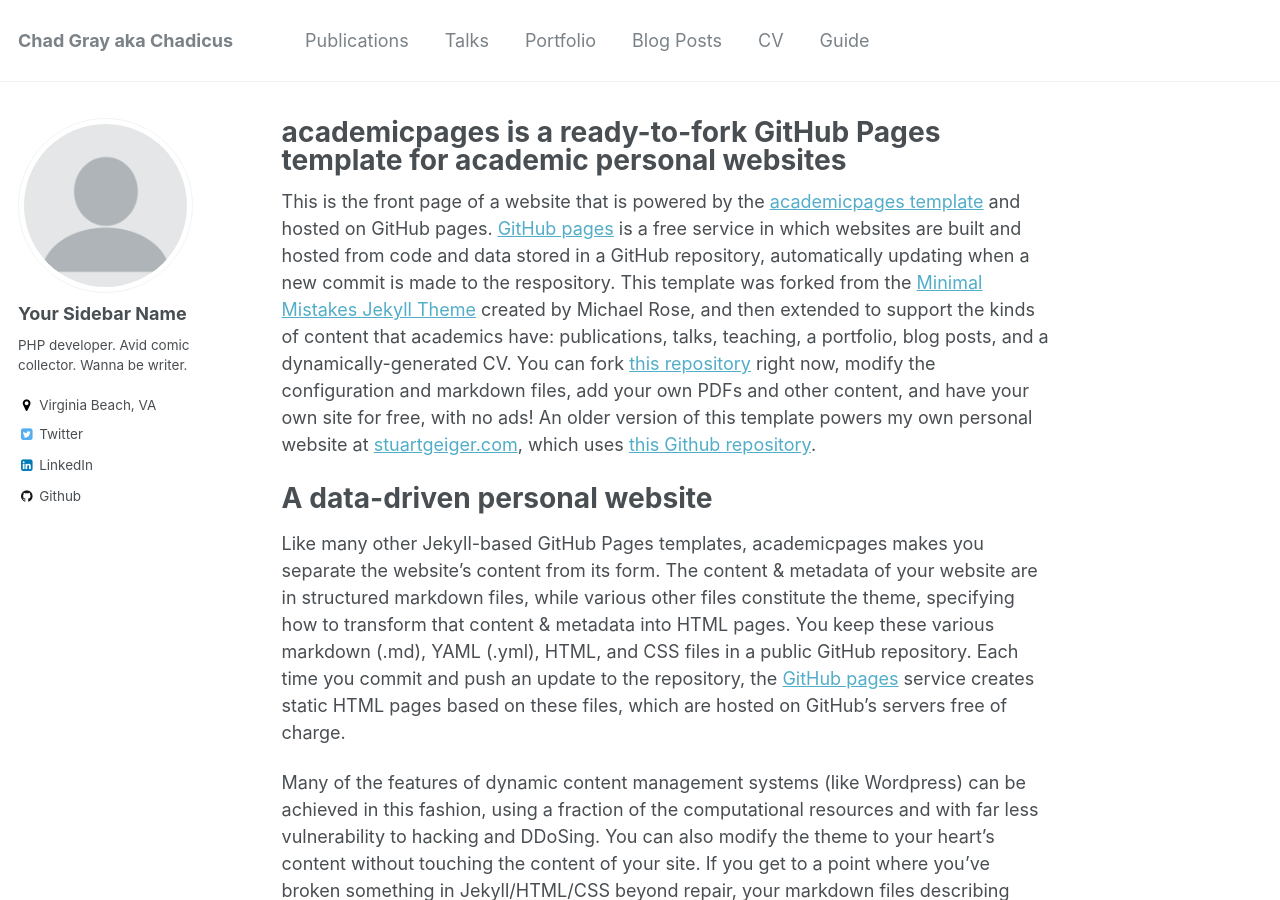
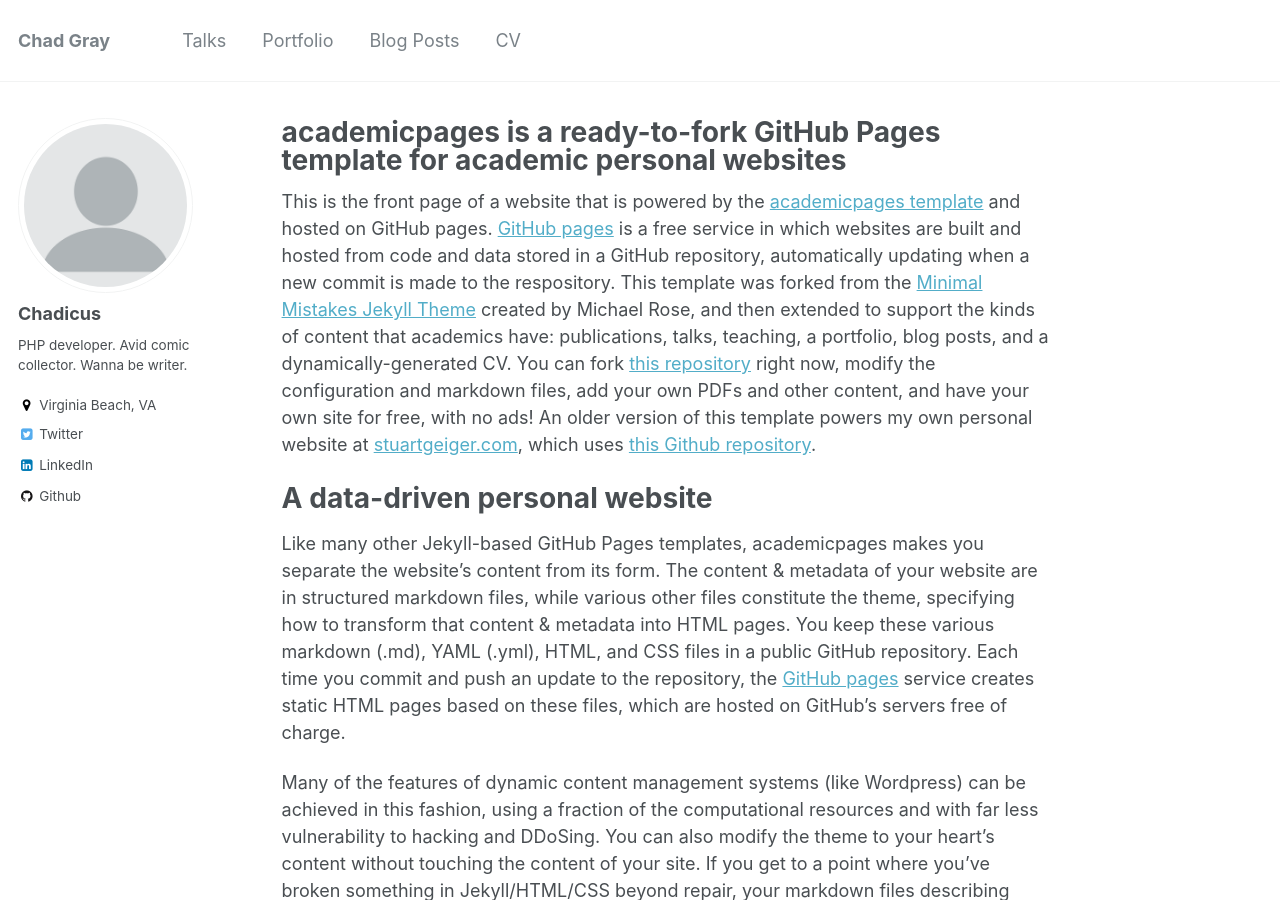
Before and after one commit to chadicus/chadicus.github.io, a Jekyll site: the page built from _pages/about.md, in a window 1280 px wide and 900 px high. Built offline with Jekyll 4.4.1, drawn with Linux system fonts in a browser that asks for light colours.

Commit message:
Update nav

```diff
--- a/_config.yml
+++ b/_config.yml
@@ -7,7 +7,7 @@
 
 # Site Settings
 locale                   : "en-US"
-title                    : "Chad Gray aka Chadicus"
+title                    : "Chad Gray"
 title_separator          : "-"
 name                     : &name "Chad Gray"
 description              : &description "PHP developer. Avid comic collector. Wanna be writer."
@@ -78,7 +78,7 @@
 
 # Site Author
 author:
-  name             : "Your Sidebar Name"
+  name             : "Chadicus"
   avatar           : "profile.png"
   bio              : "PHP developer. Avid comic collector. Wanna be writer."
   location         : "Virginia Beach, VA"
@@ -243,7 +243,7 @@
 permalink: /:categories/:title/
 # paginate: 5 # amount of posts to show
 # paginate_path: /page:num/
-timezone: America/Los_Angeles # http://en.wikipedia.org/wiki/List_of_tz_database_time_zones
+timezone: America/New_York # http://en.wikipedia.org/wiki/List_of_tz_database_time_zones
 
 # Plugins
 gems:
--- a/_data/navigation.yml
+++ b/_data/navigation.yml
@@ -1,8 +1,5 @@
 # main links links
 main:
-  - title: "Publications"
-    url: /publications/
-
   - title: "Talks"
     url: /talks/
 
@@ -14,6 +11,3 @@
 
   - title: "CV"
     url: /cv/
-
-  - title: "Guide"
-    url: /markdown/
```
